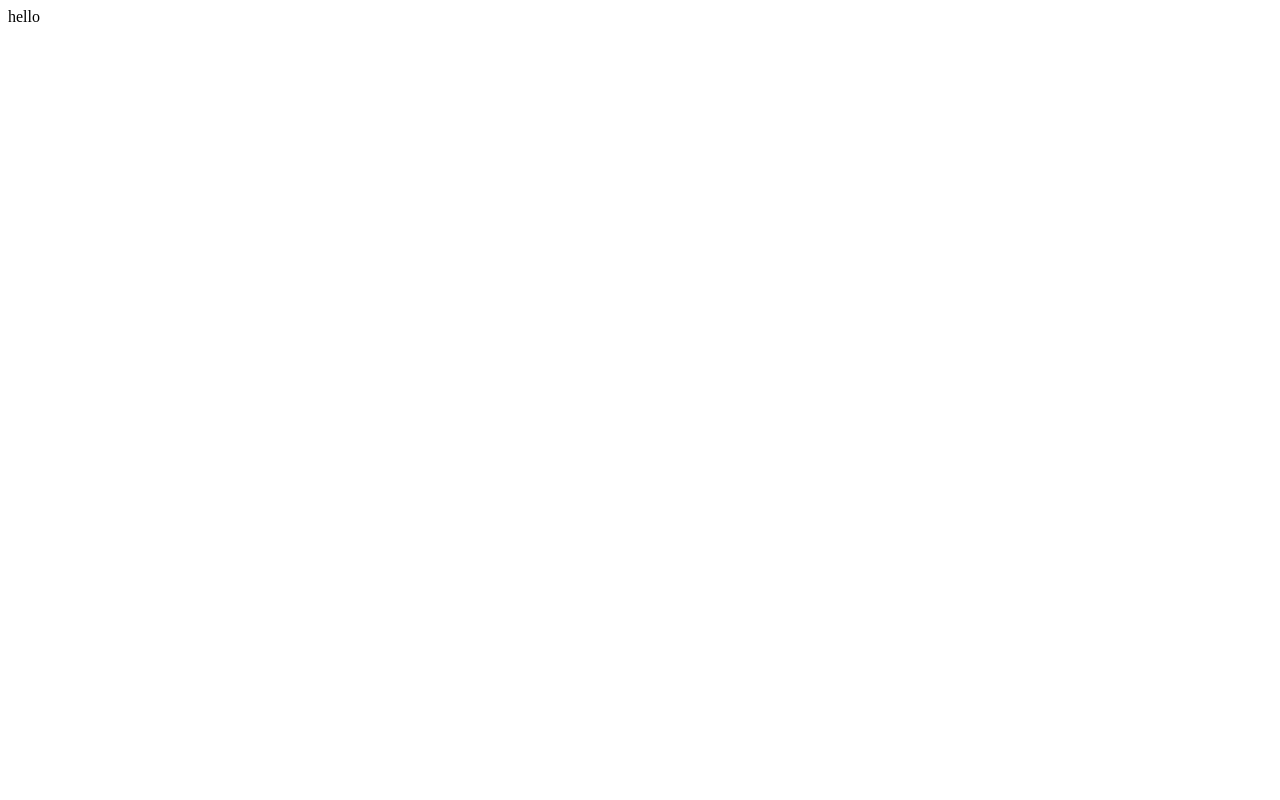
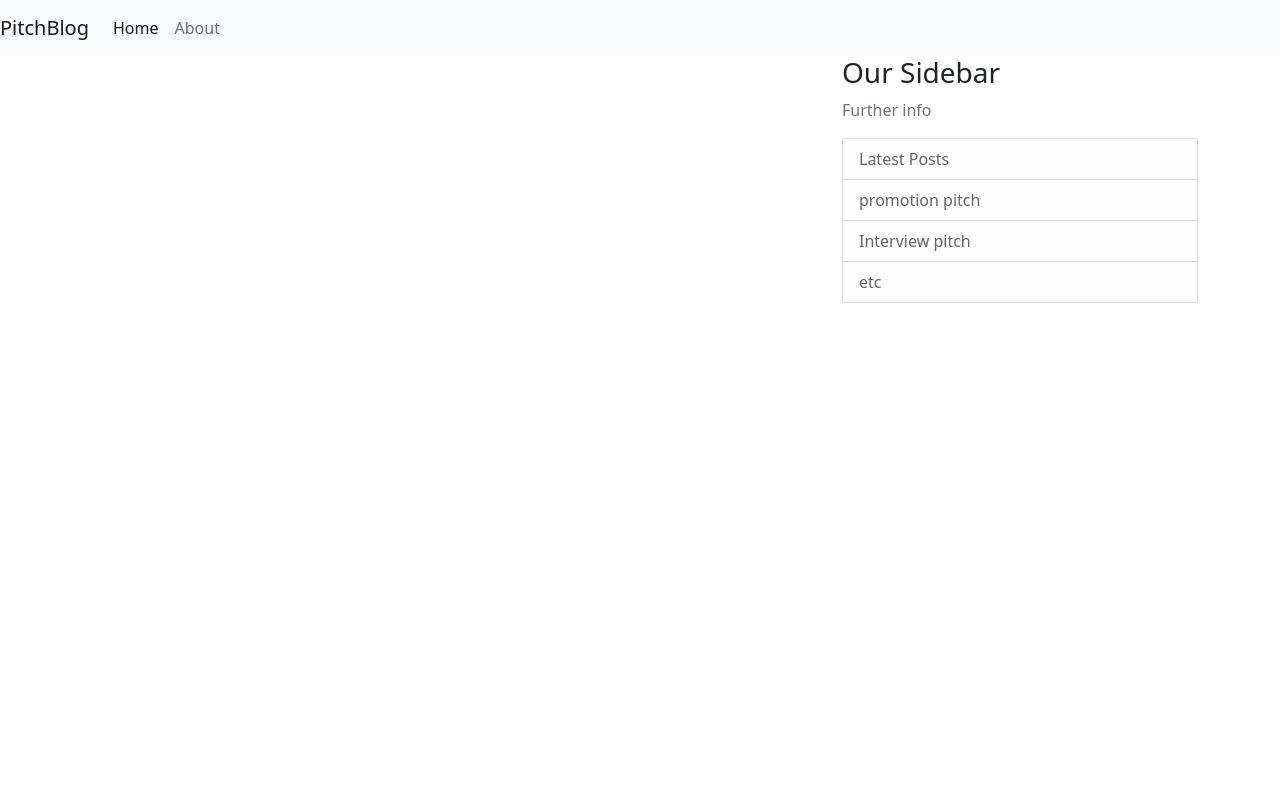
Before and after one commit to Liz-Adhiambo/flaskWeek3-IP, a Flask app: page / in a window 1280 px wide. Before the commit the page is almost empty. Run offline with Flask 2, Linux system fonts and the light colour scheme; some libraries are stand-ins or nearby versions.

Commit message:
changed nav-bar

```diff
--- a/templates/about.html
+++ b/templates/about.html
@@ -0,0 +1 @@
+{% extends "base.html" %}
--- a/templates/base.html
+++ b/templates/base.html
@@ -6,7 +6,7 @@
     <meta name="viewport" content="width=device-width, initial-scale=1, shrink-to-fit=no">
 
     <!-- Bootstrap CSS -->
-    <link rel="stylesheet" href="https://maxcdn.bootstrapcdn.com/bootstrap/4.0.0/css/bootstrap.min.css" integrity="sha384-Gn5384xqQ1aoWXA+058RXPxPg6fy4IWvTNh0E263XmFcJlSAwiGgFAW/dAiS6JXm" crossorigin="anonymous">
+    <link rel="stylesheet" href="https://cdn.jsdelivr.net/npm/bootstrap@5.1.3/dist/css/bootstrap.min.css" integrity="sha384-1BmE4kWBq78iYhFldvKuhfTAU6auU8tT94WrHftjDbrCEXSU1oBoqyl2QvZ6jIW3" crossorigin="anonymous">
 
     <link rel="stylesheet" type="text/css" href="{{ url_for('static', filename='main.css') }}">
 
@@ -17,27 +17,41 @@
     {% endif %}
 </head>
 <body>
-    <header class="site-header">
-      <nav class="navbar navbar-expand-md navbar-dark bg-steel fixed-top">
-        <div class="container">
-          <a class="navbar-brand mr-4" href="/">Pitch Blog</a>
-          <button class="navbar-toggler" type="button" data-toggle="collapse" data-target="#navbarToggle" aria-controls="navbarToggle" aria-expanded="false" aria-label="Toggle navigation">
-            <span class="navbar-toggler-icon"></span>
-          </button>
-          <div class="collapse navbar-collapse" id="navbarToggle">
-            <div class="navbar-nav mr-auto">
-              <a class="nav-item nav-link" href="/">Home</a>
-              <a class="nav-item nav-link" href="/about">About</a>
-            </div>
-            <!-- Navbar Right Side -->
-            <div class="navbar-nav">
-              <a class="nav-item nav-link" href="/login">Login</a>
-              <a class="nav-item nav-link" href="/register">Register</a>
-            </div>
+  <nav class="navbar navbar-expand-lg navbar-light bg-light">
+    <a class="navbar-brand" href="#">PitchBlog</a>
+    <button class="navbar-toggler" type="button" data-toggle="collapse" data-target="#navbarNavAltMarkup" aria-controls="navbarNavAltMarkup" aria-expanded="false" aria-label="Toggle navigation">
+      <span class="navbar-toggler-icon"></span>
+    </button>
+    <div class="collapse navbar-collapse" id="navbarNavAltMarkup">
+      <div class="navbar-nav">
+        <a class="nav-item nav-link active" href="#">Home</a>
+        <a class="nav-item nav-link" href="#">About</a>
+      </div>
+    </div>
+  </nav>
+
+
+
+    <main role="main" class="container">
+      <div class="row">
+        <div class="col-md-8">
+          {% block content %}{% endblock %}
+        </div>
+        <div class="col-md-4">
+          <div class="content-section">
+            <h3>Our Sidebar</h3>
+            <p class='text-muted'>Further info
+              <ul class="list-group">
+                <li class="list-group-item list-group-item-light">Latest Posts</li>
+                <li class="list-group-item list-group-item-light">promotion pitch</li>
+                <li class="list-group-item list-group-item-light">Interview pitch</li>
+                <li class="list-group-item list-group-item-light">etc</li>
+              </ul>
+            </p>
           </div>
         </div>
-      </nav>
-    </header>
+      </div>
+    </main>
 
 
     <!-- Optional JavaScript -->
--- a/templates/home.html
+++ b/templates/home.html
@@ -1 +1 @@
-hello
+{% extends "base.html" %}
```
